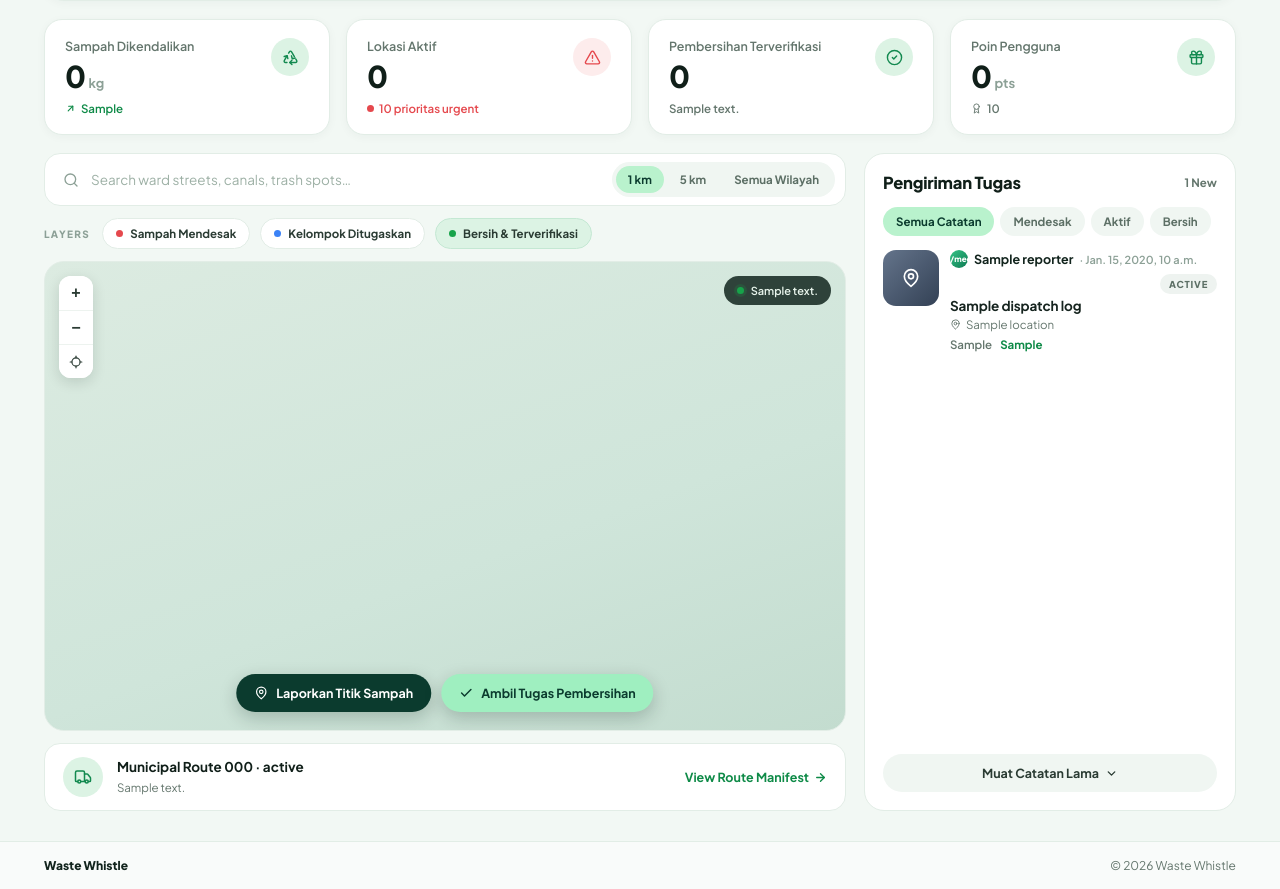
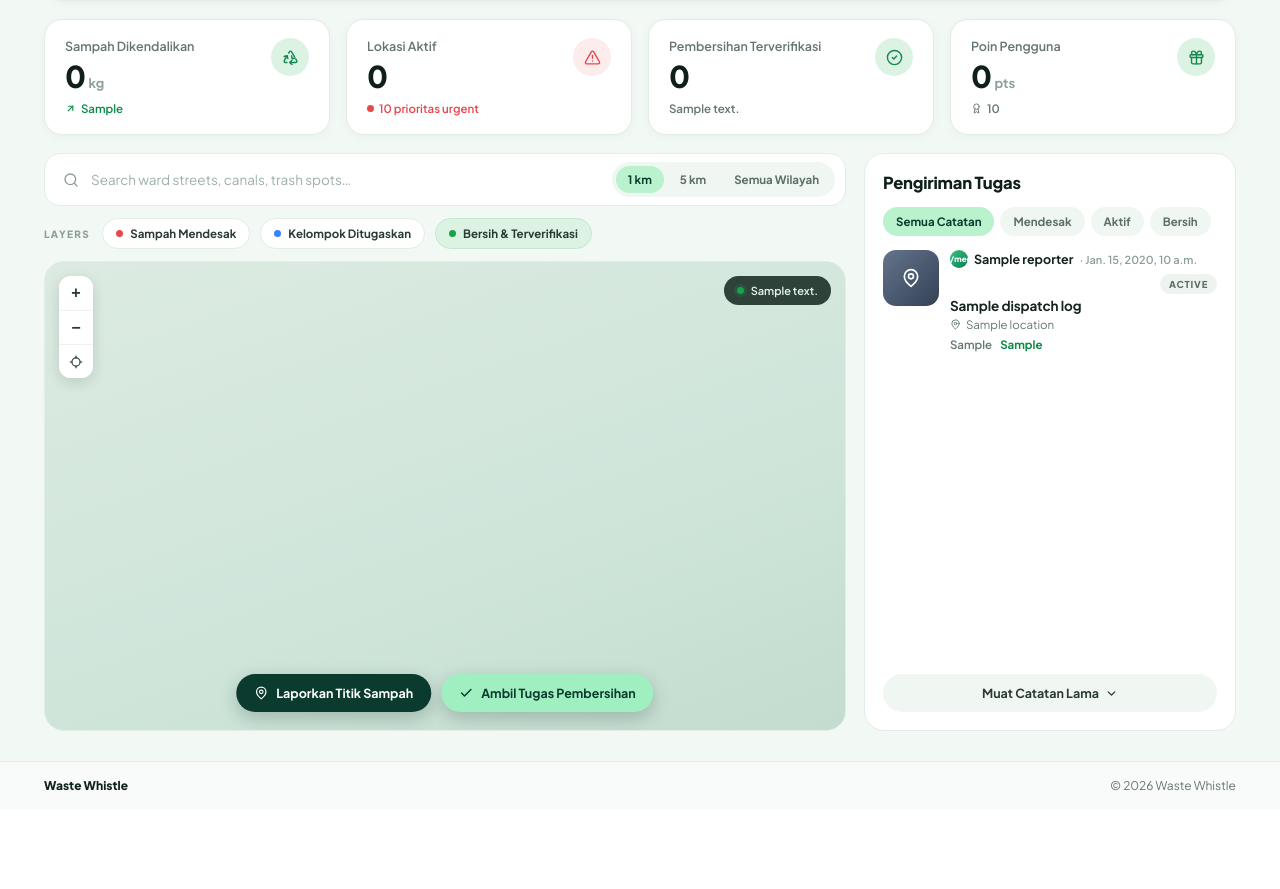
Before and after one commit to pbp-kelompok-b9/WasteWhistle, a Django app: template templates/dashboard.html in a window 1280 px wide. Shown: the part 158-1047 px from the top of the page. After the commit the page ends 949 px from the top, so only its background shows below. Run offline with Django 5.2, Linux system fonts and the light colour scheme; the template is opened without the code that fills it: most values are stand-ins (such as "Sample title", 1, 10 or a date in 2020).

Commit message:
chore: menghapus beberapa elemen yang belum digunakan.

```diff
--- a/templates/body.html
+++ b/templates/body.html
@@ -159,28 +159,11 @@
                     </a>
                 </div>
             </div>
-
-            {% if route_code %}
-            <div class="ww-route-bar">
-                <span class="ww-route-icon">
-                    <svg width="18" height="18" viewBox="0 0 24 24" fill="none" stroke="currentColor" stroke-width="2" stroke-linecap="round" stroke-linejoin="round"><path d="M14 18V6a2 2 0 0 0-2-2H4a2 2 0 0 0-2 2v11a1 1 0 0 0 1 1h2"/><path d="M15 18H9"/><path d="M19 18h2a1 1 0 0 0 1-1v-3.65a1 1 0 0 0-.22-.62l-3.48-4.35A1 1 0 0 0 17.52 8H14"/><circle cx="17" cy="18" r="2"/><circle cx="7" cy="18" r="2"/></svg>
-                </span>
-                <div class="ww-route-info">
-                    <strong>Municipal Route {{ route_code }} · {{ route_status }}</strong>
-                    {% if route_detail %}<span>{{ route_detail }}</span>{% endif %}
-                </div>
-                <a class="ww-route-link" href="{{ route_manifest_url|default:'#' }}">
-                    View Route Manifest
-                    <svg width="13" height="13" viewBox="0 0 24 24" fill="none" stroke="currentColor" stroke-width="2.5" stroke-linecap="round" stroke-linejoin="round"><path d="M5 12h14"/><path d="m12 5 7 7-7 7"/></svg>
-                </a>
-            </div>
-            {% endif %}
         </section>
 
         <aside class="ww-dispatch">
             <div class="ww-dispatch-head">
                 <h2>Pengiriman Tugas</h2>
-                {% if new_reports_count %}<span class="ww-dispatch-new">{{ new_reports_count }} New</span>{% endif %}
             </div>
 
             <div class="ww-dispatch-tabs">
```
